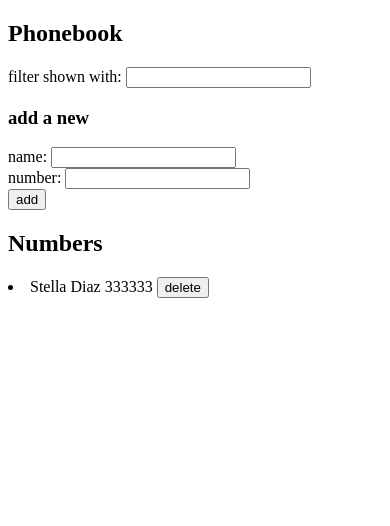
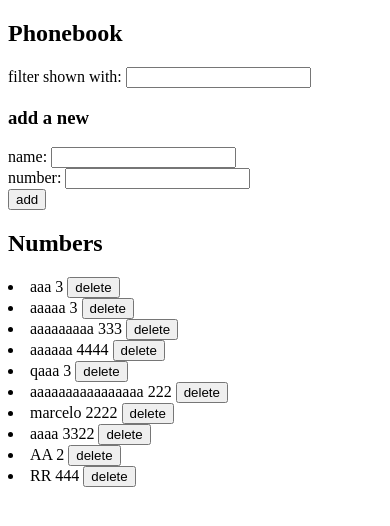
Before and after one commit to aldanahb/fullstackopen-course, a React (Vite) app in the folder part2/phonebook/: page / in a window 390 px wide. Shown: the top 526 px of the page. Built offline with nearby package versions, Linux system fonts and the light colour scheme; data requests are answered from the project's data file.

Commit message:
exercises 2.16-2.17 part2/phonebook added

```diff
--- a/part2/phonebook/src/App.jsx
+++ b/part2/phonebook/src/App.jsx
@@ -3,6 +3,7 @@ import Filter from './components/Filter'
 import PersonForm from './components/PersonForm'
 import Persons from './components/Persons'
 import PersonService from './services/persons'
+import { ExitMessage, ErrorMessage } from './components/Message'
 
 const App = () => {
 
@@ -12,6 +13,8 @@ const App = () => {
   const [newSearch, setNewSearch] = useState('')
   const [personsSearch, setPersonsSearch] = useState([])
   const [all, setAll] = useState(true)
+  const [exitMessage, setExitMessage] = useState(null)
+  const [errorMessage, setErrorMessage] = useState(null)
 
   // recuperar información del servidor json
   const hook = () => {
@@ -40,6 +43,12 @@ const App = () => {
       PersonService.createPerson(personObject).then(person => {
         setPersons(persons.concat(person))
         setAll(true)
+
+        // mostrar mensaje de éxito
+        setExitMessage(`${newName} has been added to the list`)
+        setTimeout(() => {
+          setExitMessage(null)
+        }, 5000)
         setNewName('')
         setNewNumber('')
         }
@@ -71,8 +80,20 @@ const App = () => {
     PersonService.updatePerson(updPerson).then(person => {
       const listPersonsUpdate = persons.map(p => p.id !== person.id ? p : person)
       setPersons(listPersonsUpdate)
+      // mostrar mensaje de éxito
+      setExitMessage(`${newName}'s data has been updated`)
+      setTimeout(() => {
+          setExitMessage(null)
+          }, 5000)
       setNewName('')
       setNewNumber('')
+      }
+    ).catch(() => {
+        // mostrar mensaje de error
+        setErrorMessage(`Information of ${newName} has already been removed from server`)
+        setTimeout(() => {
+          setErrorMessage(null)
+          }, 5000)
       }
     )
   }
@@ -82,6 +103,13 @@ const App = () => {
     if(window.confirm(`Delete ${person.name}?`)) {
       PersonService.deletePerson(person.id).then(() =>
       setPersons(persons.filter(p => p.id !== person.id))
+      ).catch(() => {
+        // mostrar mensaje de error
+        setErrorMessage(`Information of ${newName} has already been removed from server`)
+        setTimeout(() => {
+          setErrorMessage(null)
+          }, 5000)
+        }
       )
     }
   }
@@ -92,10 +120,11 @@ const App = () => {
       <Filter search={newSearch} handler={handleSearchChange}/>
       <h3>add a new</h3>
       <PersonForm function={addPerson} texts={['name','number']} data={[newName,newNumber]} handlers={[handleNameChange,handleNumberChange]}/>
+      <ExitMessage message={exitMessage}/>
+      <ErrorMessage message={errorMessage}/>
       <h2>Numbers</h2>
       <Persons all={all} persons={persons} personsSearch={personsSearch} deletePerson={deletePerson}/>
     </div>
-
   )
 }
 
--- /dev/null
+++ b/part2/phonebook/src/components/Message.jsx
@@ -0,0 +1,43 @@
+
+const ExitMessage = ({message}) => {
+
+    if(message === null) {
+        return null
+    }
+    else {
+        const messageStyle = {
+            'color': 'green',
+            'background': '#9ed29e',
+            'fontSize': 15,
+            'borderStyle': 'solid',
+            'border-radius': 5,
+            'padding': 10,
+            'margin-bottom': 10
+        }
+
+        return (<div style={messageStyle}> {message} </div>)
+    }
+}
+
+const ErrorMessage = ({message}) => {
+
+    if(message === null) {
+        return null
+    }
+    else {
+        const messageStyle = {
+            'color': 'red',
+            'background': '#e7adab',
+            'fontSize': 15,
+            'borderStyle': 'solid',
+            'border-radius': 5,
+            'padding': 10,
+            'margin-bottom': 10
+        }
+
+        return (<div style={messageStyle}> {message} </div>)
+    }
+
+}
+
+export { ExitMessage, ErrorMessage }
--- a/part2/phonebook/src/db.json
+++ b/part2/phonebook/src/db.json
@@ -1,9 +1,54 @@
 {
   "persons": [
     {
-      "id": "bcf3",
-      "name": "Stella Diaz",
-      "number": "333333"
+      "id": "392c",
+      "name": "aaa",
+      "number": "3"
+    },
+    {
+      "id": "eeba",
+      "name": "aaaaa",
+      "number": "3"
+    },
+    {
+      "id": "938e",
+      "name": "aaaaaaaaa",
+      "number": "333"
+    },
+    {
+      "id": "7608",
+      "name": "aaaaaa",
+      "number": "4444"
+    },
+    {
+      "id": "db50",
+      "name": "qaaa",
+      "number": "3"
+    },
+    {
+      "id": "d8b5",
+      "name": "aaaaaaaaaaaaaaaa",
+      "number": "222"
+    },
+    {
+      "id": "5280",
+      "name": "marcelo",
+      "number": "2222"
+    },
+    {
+      "id": "d66d",
+      "name": "aaaa",
+      "number": "3322"
+    },
+    {
+      "id": "d459",
+      "name": "AA",
+      "number": "2"
+    },
+    {
+      "id": "3de4",
+      "name": "RR",
+      "number": "444"
     }
   ]
 }
```
